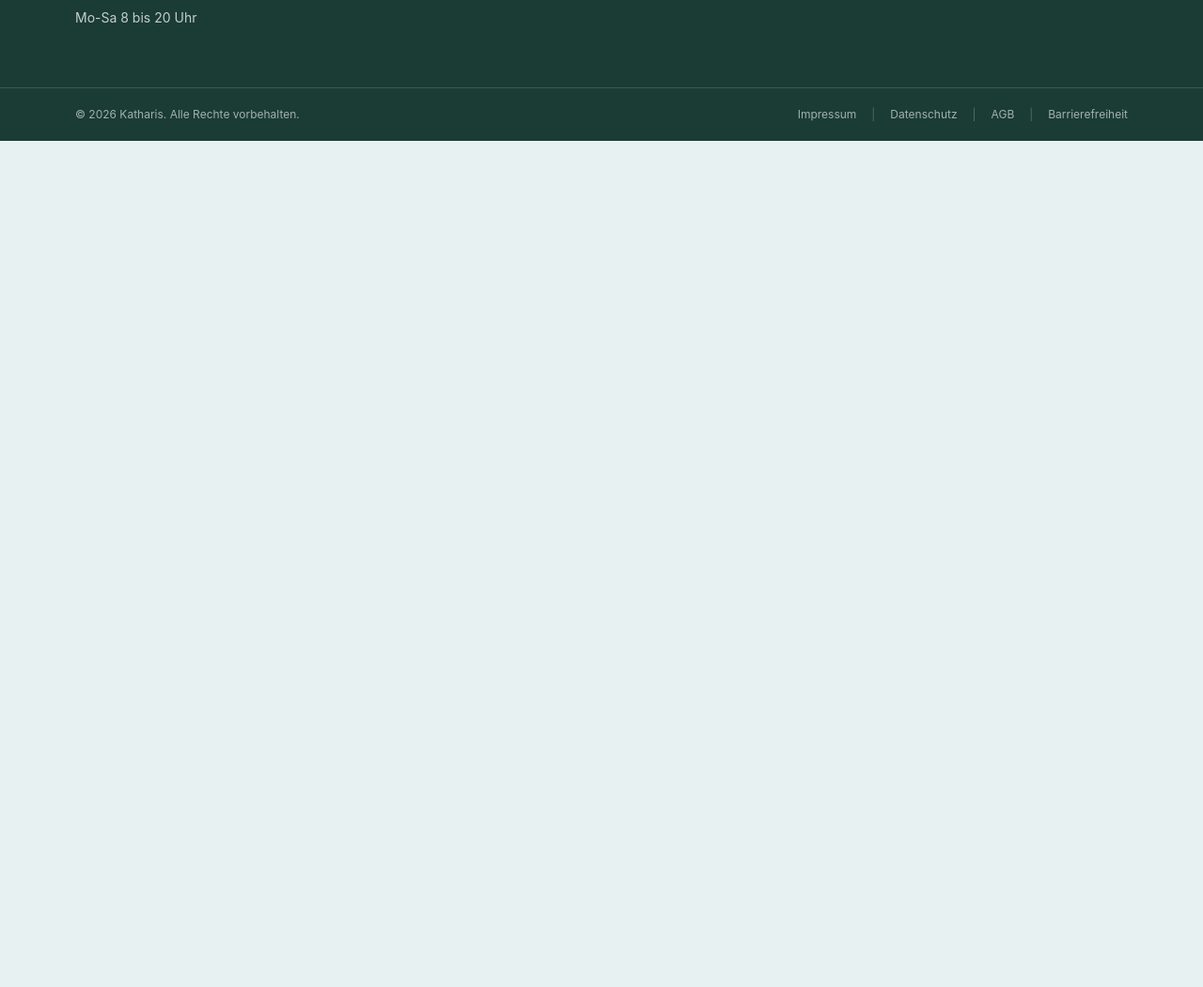
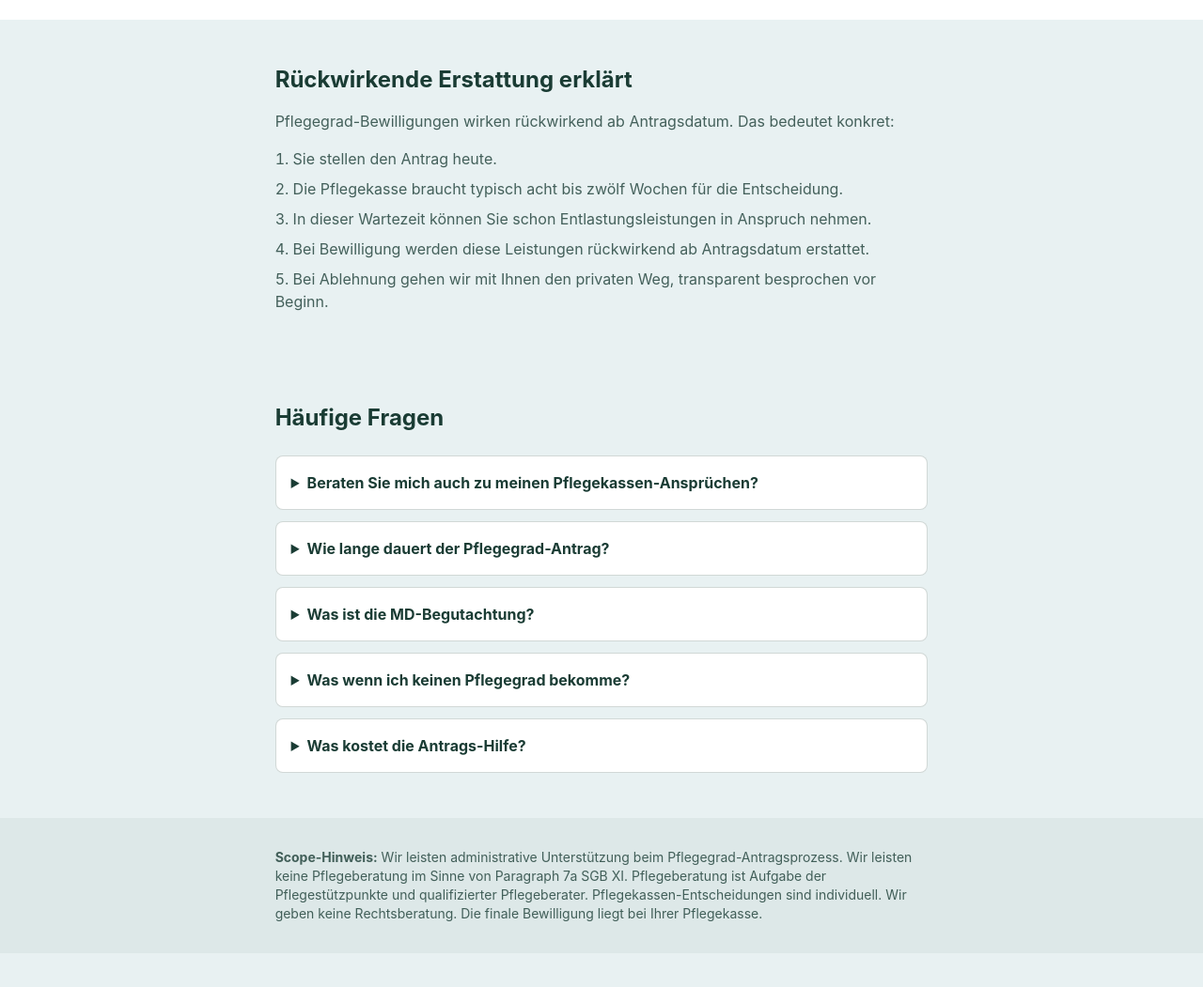
Before and after one commit to katharishilfe-sys/Katharis-Website, an Astro site: page /pflegegrad-antrag in a window 1280 px wide. Shown: the part 1731-2782 px from the top of the page at 94% size. Before the commit the page ends 1881 px from the top, so only its background shows below. Built offline with nearby package versions, Linux system fonts and the light colour scheme; Astro itself is replaced by a stand-in of ours.

Commit message:
Pflegegrad-Antrag-Page Volltext + FAQ + 7a-Abgrenzung 3-fach + CallCTA-Islands

```diff
--- a/src/pages/pflegegrad-antrag.astro
+++ b/src/pages/pflegegrad-antrag.astro
@@ -1,7 +1,34 @@
 ---
 import PageLayout from '@layouts/PageLayout.astro';
-import { hooks, kontakt } from '@data/content';
-import { generateHowToSchema } from '@lib/schema-org';
+import { hooks } from '@data/content';
+import { generateHowToSchema, generateFAQPageSchema } from '@lib/schema-org';
+import CallCTA from '@components/CallCTA';
+import RueckrufButton from '@components/RueckrufButton';
+
+const faqs = [
+  {
+    question: 'Beraten Sie mich auch zu meinen Pflegekassen-Ansprüchen?',
+    answer: 'Nein. Wir helfen administrativ beim Antrag (Formulare ausfüllen, Begutachtung vorbereiten, Botengang). Inhaltliche Beratung zu Leistungs-Ansprüchen ist Aufgabe der Pflegestützpunkte. Die Pflegestützpunkte beraten kostenlos. Wir vermitteln Ihnen gerne den richtigen Stadtbezirks-Kontakt.',
+  },
+  {
+    question: 'Wie lange dauert der Pflegegrad-Antrag?',
+    answer: 'Typisch fünf bis 25 Wochen. Bei Eilfällen (zum Beispiel direkt nach Krankenhaus-Entlassung) muss die Pflegekasse innerhalb von einer Woche entscheiden.',
+  },
+  {
+    question: 'Was ist die MD-Begutachtung?',
+    answer: 'Ein Termin bei Ihnen zuhause, bei dem ein Gutachter des Medizinischen Dienstes prüft, wie selbstständig die pflegebedürftige Person noch ist. Das Gutachten ist die Grundlage für die Pflegekassen-Entscheidung. Vorbereitung ist wichtig.',
+  },
+  {
+    question: 'Was wenn ich keinen Pflegegrad bekomme?',
+    answer: 'Sie haben einen Monat Zeit für einen Widerspruch. Wir vermitteln Ihnen Pflegestützpunkt oder Sozialrechts-Anwalt. Falls Sie sich gegen einen Widerspruch entscheiden, können Sie die Entlastungsleistung als Privatauftrag bei uns buchen.',
+  },
+  {
+    question: 'Was kostet die Antrags-Hilfe?',
+    answer: 'Im kostenlosen Erstgespräch am Telefon klären wir Ihre Situation. Wenn Sie unsere Antrags-Hilfe in Anspruch nehmen, rechnen wir das im Rahmen der späteren Entlastungsleistung mit Ihrer Pflegekasse direkt ab. Bei Antrags-Ablehnung tragen wir den Aufwand für die Antrags-Hilfe selbst, Sie zahlen nichts dafür.',
+  },
+];
+
+const faqSchema = generateFAQPageSchema(faqs);
 
 const howToSchema = generateHowToSchema({
   name: 'Pflegegrad beantragen mit administrativer Hilfe',
@@ -29,17 +56,35 @@ const steps = [
   description="Wir helfen Ihnen administrativ beim Pflegegrad-Antrag. Formulare ausfüllen, Begutachtung vorbereiten, Botengang. Bei Bewilligung rückwirkende Erstattung möglich."
 >
   <script type="application/ld+json" set:html={JSON.stringify(howToSchema)} />
+  <script type="application/ld+json" set:html={JSON.stringify(faqSchema)} />
 
+  <!-- Hero -->
   <section class="bg-background py-16">
     <div class="max-w-content mx-auto px-4">
       <h1 class="text-4xl font-bold text-primary">Noch kein Pflegegrad? So beantragen Sie ihn.</h1>
-      <p class="mt-4 text-lg text-primary/80">{hooks.sekundaer}</p>
+      <p class="mt-4 text-lg text-primary/80">
+        Wir helfen Ihnen <strong>administrativ</strong> beim Antrag bei der Pflegekasse. Bei Bewilligung
+        kann die Pflegekasse Ihre Kosten ab Antragsdatum erstatten.
+      </p>
       <p class="mt-2 text-sm text-primary/60">{hooks.geltungsbereich}</p>
       <div class="flex flex-col sm:flex-row gap-3 mt-8">
-        <a href={`tel:${kontakt.telefonHref}`} class="px-6 py-3 rounded-full font-bold text-white bg-accent-dark hover:opacity-90">Jetzt anrufen</a>
-        <a href="/kontakt/" class="px-6 py-3 rounded-full font-bold text-primary border-2 border-primary hover:bg-primary hover:text-white transition-colors">Rückruf anfordern</a>
+        <CallCTA client:load />
+        <RueckrufButton client:load sourceCta="rueckruf-pflegegrad-hero" />
       </div>
     </div>
+  </section>
+
+  <!-- Was ist Pflegegrad + Wer kann beantragen -->
+  <section class="py-12 max-w-content mx-auto px-4">
+    <h2 class="text-2xl font-bold text-primary mb-4">Was ist ein Pflegegrad?</h2>
+    <p class="text-primary/80">
+      Ein Pflegegrad zeigt, wie viel Hilfe ein Mensch im Alltag braucht. Es gibt fünf Stufen: Pflegegrad 1
+      für geringe Beeinträchtigung, Pflegegrad 5 für schwerste Beeinträchtigung. Mit jedem Pflegegrad öffnet
+      die Pflegekasse bestimmte Leistungen, die Ihre Mutter, Ihren Vater oder Sie selbst entlasten.
+    </p>
+    <p class="mt-4 text-primary/80">
+      Wer keinen Antrag stellt, bekommt keine Leistung. Auch wenn der Bedarf da ist.
+    </p>
   </section>
 
   <section class="py-12 max-w-content mx-auto px-4">
@@ -77,4 +122,61 @@ const steps = [
       </p>
     </div>
   </section>
+
+  <!-- Rückwirkende Erstattung -->
+  <section class="py-12 max-w-content mx-auto px-4">
+    <h2 class="text-2xl font-bold text-primary mb-4">Rückwirkende Erstattung erklärt</h2>
+    <p class="text-primary/80">
+      Pflegegrad-Bewilligungen wirken rückwirkend ab Antragsdatum. Das bedeutet konkret:
+    </p>
+    <ol class="mt-4 space-y-2 text-primary/80 list-decimal list-inside">
+      <li>Sie stellen den Antrag heute.</li>
+      <li>Die Pflegekasse braucht typisch acht bis zwölf Wochen für die Entscheidung.</li>
+      <li>In dieser Wartezeit können Sie schon Entlastungsleistungen in Anspruch nehmen.</li>
+      <li>Bei Bewilligung werden diese Leistungen rückwirkend ab Antragsdatum erstattet.</li>
+      <li>Bei Ablehnung gehen wir mit Ihnen den privaten Weg, transparent besprochen vor Beginn.</li>
+    </ol>
+  </section>
+
+  <!-- FAQ -->
+  <section class="py-12 bg-background">
+    <div class="max-w-content mx-auto px-4">
+      <h2 class="text-2xl font-bold text-primary mb-6">Häufige Fragen</h2>
+      <div class="space-y-3">
+        {faqs.map((faq) => (
+          <details class="border border-primary/20 rounded-lg p-4 bg-white">
+            <summary class="font-bold text-primary cursor-pointer">{faq.question}</summary>
+            <p class="mt-3 text-primary/80 text-sm">{faq.answer}</p>
+          </details>
+        ))}
+      </div>
+    </div>
+  </section>
+
+  <!-- Para 7a-Scope-Hinweis (3-fach redundant: Hero + Block "Wie wir helfen" + hier) -->
+  <section class="py-8 bg-primary/5">
+    <div class="max-w-content mx-auto px-4">
+      <p class="text-sm text-primary/80">
+        <strong>Scope-Hinweis:</strong> Wir leisten administrative Unterstützung beim Pflegegrad-Antragsprozess.
+        Wir leisten keine Pflegeberatung im Sinne von Paragraph 7a SGB XI. Pflegeberatung ist Aufgabe der
+        Pflegestützpunkte und qualifizierter Pflegeberater. Pflegekassen-Entscheidungen sind individuell.
+        Wir geben keine Rechtsberatung. Die finale Bewilligung liegt bei Ihrer Pflegekasse.
+      </p>
+    </div>
+  </section>
+
+  <!-- Final CTA -->
+  <section class="py-16 bg-background">
+    <div class="max-w-2xl mx-auto px-4 text-center">
+      <h2 class="text-3xl font-bold text-primary">Bereit für den ersten Schritt?</h2>
+      <p class="mt-4 text-primary/80">
+        Wir helfen Ihnen kostenlos im Erstgespräch zu verstehen, ob ein Pflegegrad-Antrag in Ihrer Situation
+        Sinn macht und welche nächsten Schritte für Sie stimmen.
+      </p>
+      <div class="flex flex-col sm:flex-row gap-3 mt-8 justify-center">
+        <CallCTA client:load />
+        <RueckrufButton client:load sourceCta="rueckruf-pflegegrad-final" />
+      </div>
+    </div>
+  </section>
 </PageLayout>
```
Also changed, not shown: 1 other file.
